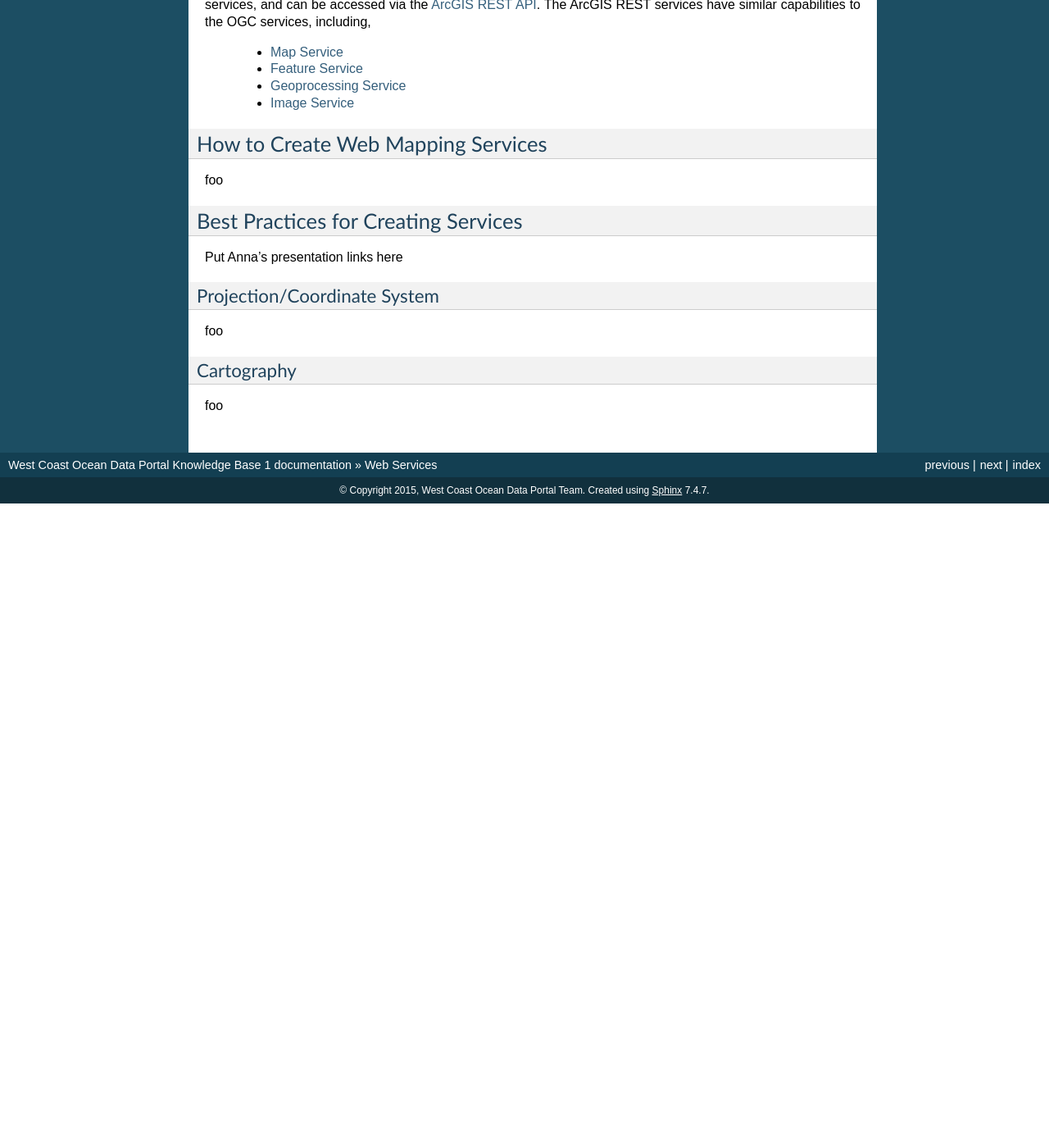
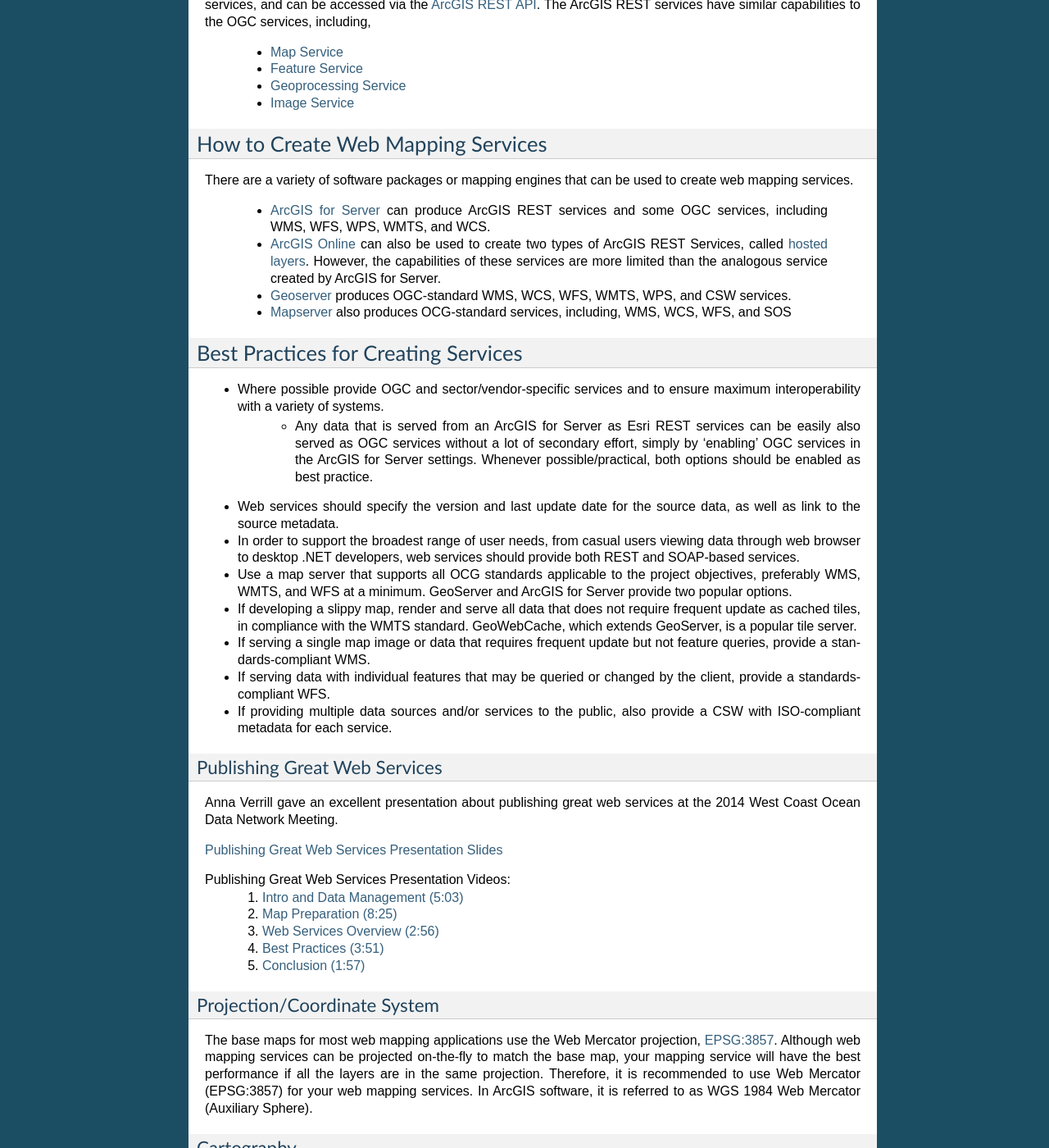
Before and after one commit to WCGA/knowledge-base, a Sphinx documentation site: the page built from docs/webservices/webservices.rst, in a window 1280 px wide and 1400 px high, scrolled down 2130 px. Shown: the whole window at 82% size. Built offline with Sphinx 7.4.7, drawn with Linux system fonts in a browser that asks for light colours; before the commit the page ends 2744 px from its top, so only the background shows below that; some of the changed text lies outside the part shown.

Commit message:
More Web Services content

```diff
--- a/docs/metadata/metadata.rst
+++ b/docs/metadata/metadata.rst
@@ -203,7 +203,7 @@
 Publishing Great Metadata
 -------------------------
 
-Tanya Haddad gave an excellent presentationa about publishing great metadata at the 2014 West Coast Ocean Data Network Meeting:
+Tanya Haddad gave an excellent presentation about publishing great metadata at the 2014 West Coast Ocean Data Network Meeting:
 
 `Publishing Great Metadata Presentation Slides <http://network.westcoastoceans.org/wp-content/uploads/2014/12/Haddad_WCGA_Successful_Data_Sharing-1.pdf>`_
 
--- a/docs/webservices/webservices.rst
+++ b/docs/webservices/webservices.rst
@@ -84,17 +84,52 @@
 How to Create Web Mapping Services
 ==================================
 
-foo
+There are a variety of software packages or mapping engines that can be used to create web mapping services.
+
+	* `ArcGIS for Server`_ can produce ArcGIS REST services and some OGC services, including WMS, WFS, WPS, WMTS, and WCS.
+	* `ArcGIS Online`_ can also be used to create two types of ArcGIS REST Services, called `hosted layers`_.   However, the capabilities of these services are more limited than the analogous service created by ArcGIS for Server.
+	* `Geoserver`_ produces OGC-standard WMS, WCS, WFS, WMTS, WPS, and CSW services.
+	* `Mapserver`_ also produces OCG-standard services, including, WMS, WCS, WFS, and SOS
+
+.. _ArcGIS for Server: http://server.arcgis.com/en/
+.. _ArcGIS Online: https://doc.arcgis.com/en/arcgis-online/
+.. _hosted layers: https://doc.arcgis.com/en/arcgis-online/share-maps/hosted-web-layers.htm
+.. _Geoserver: http://geoserver.org/
+.. _Mapserver: http://mapserver.org/index.html
 
 Best Practices for Creating Services
 ====================================
 
-Put Anna's presentation links here
+* Where possible provide OGC and sector/vendor-specific services and to ensure maximum interoperability with a variety of systems.
+	* Any data that is served from an ArcGIS for Server as Esri REST services can be easily also served as OGC services without a lot of secondary effort, simply by ‘enabling’ OGC services in the ArcGIS for Server settings. Whenever possible/practical, both options should be enabled as best practice.
+* Web services should specify the version and last update date for the source data, as well as link to the source metadata.
+* In order to support the broadest range of user needs, from casual users viewing data through web browser to desktop .NET developers, web services should provide both REST and SOAP-based services.
+* Use a map server that supports all OCG standards applicable to the project objectives, preferably WMS, WMTS, and WFS at a minimum. GeoServer and ArcGIS for Server provide two popular options.
+* If developing a slippy map, render and serve all data that does not require frequent update as cached tiles, in compliance with the WMTS standard. GeoWebCache, which extends GeoServer, is a popular tile server.
+* If serving a single map image or data that requires frequent update but not feature queries, provide a standards-compliant WMS.
+* If serving data with individual features that may be queried or changed by the client, provide a standards-compliant WFS.
+* If providing multiple data sources and/or services to the public, also provide a CSW with ISO-compliant metadata for each service.
+
+Publishing Great Web Services
+-----------------------------
+
+Anna Verrill gave an excellent presentation about publishing great web services at the 2014 West Coast Ocean Data Network Meeting.
+
+`Publishing Great Web Services Presentation Slides <http://network.westcoastoceans.org/wp-content/uploads/2014/11/WCGA-Network-Meeting-Web-Services-Traning-Session.pdf>`_
+
+Publishing Great Web Services Presentation Videos:
+	1. `Intro and Data Management (5:03) <https://www.youtube.com/watch?v=PSNHXclEEMU>`_
+	2. `Map Preparation (8:25) <https://www.youtube.com/watch?v=2GUcCWgc9vY>`_
+	3. `Web Services Overview (2:56) <https://www.youtube.com/watch?v=Aa-BXU9q2kA>`_
+	4. `Best Practices (3:51) <https://www.youtube.com/watch?v=tG4b0gn3mQg>`_
+	5. `Conclusion (1:57) <https://www.youtube.com/watch?v=WcolSkenxoY>`_
 
 Projection/Coordinate System
 ----------------------------
 
-foo
+The base maps for most web mapping applications use the Web Mercator projection, `EPSG:3857`_.  Although web mapping services can be projected on-the-fly to match the base map, your mapping service will have the best performance if all the layers are in the same projection.  Therefore, it is recommended to use Web Mercator (EPSG:3857) for your web mapping services.  In ArcGIS software, it is referred to as WGS 1984 Web Mercator (Auxiliary Sphere).
+
+.. _EPSG:3857: https://en.wikipedia.org/wiki/Web_Mercator#EPSG:3857
 
 Cartography
 -----------
```
